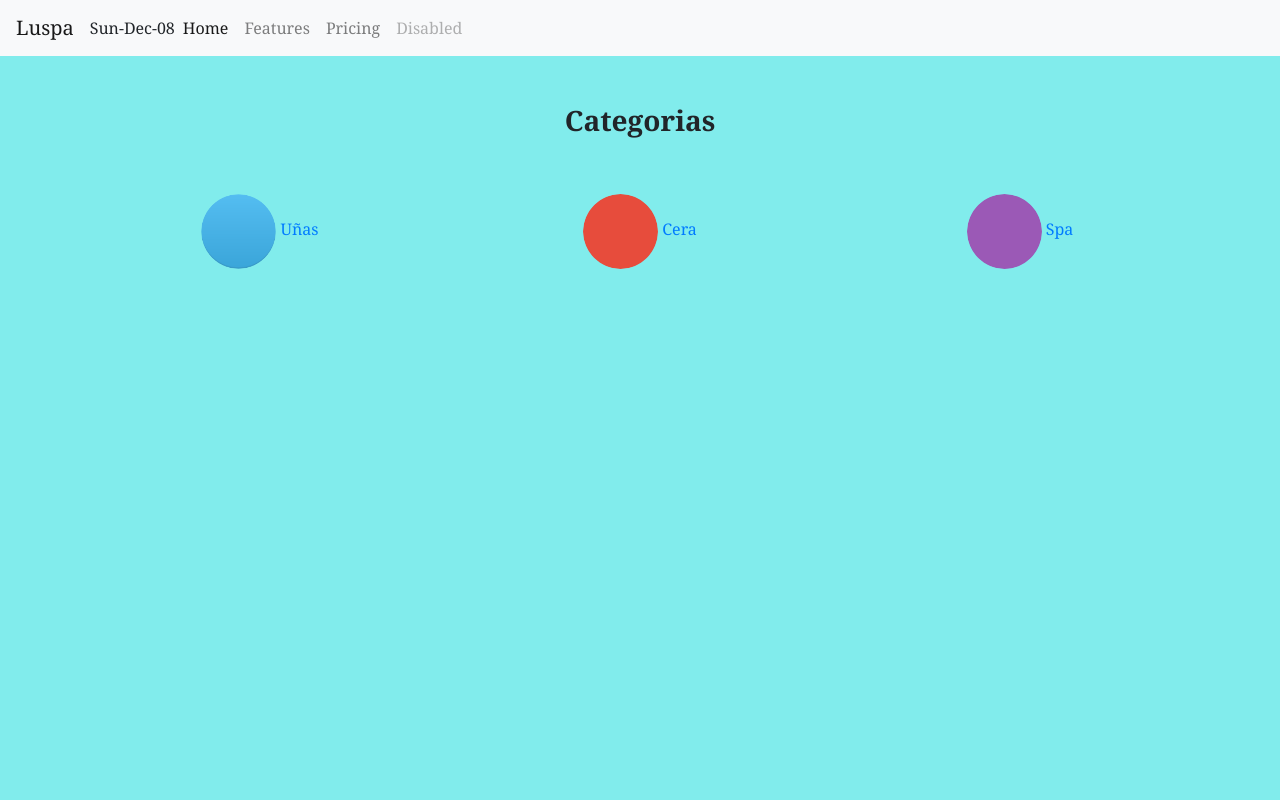
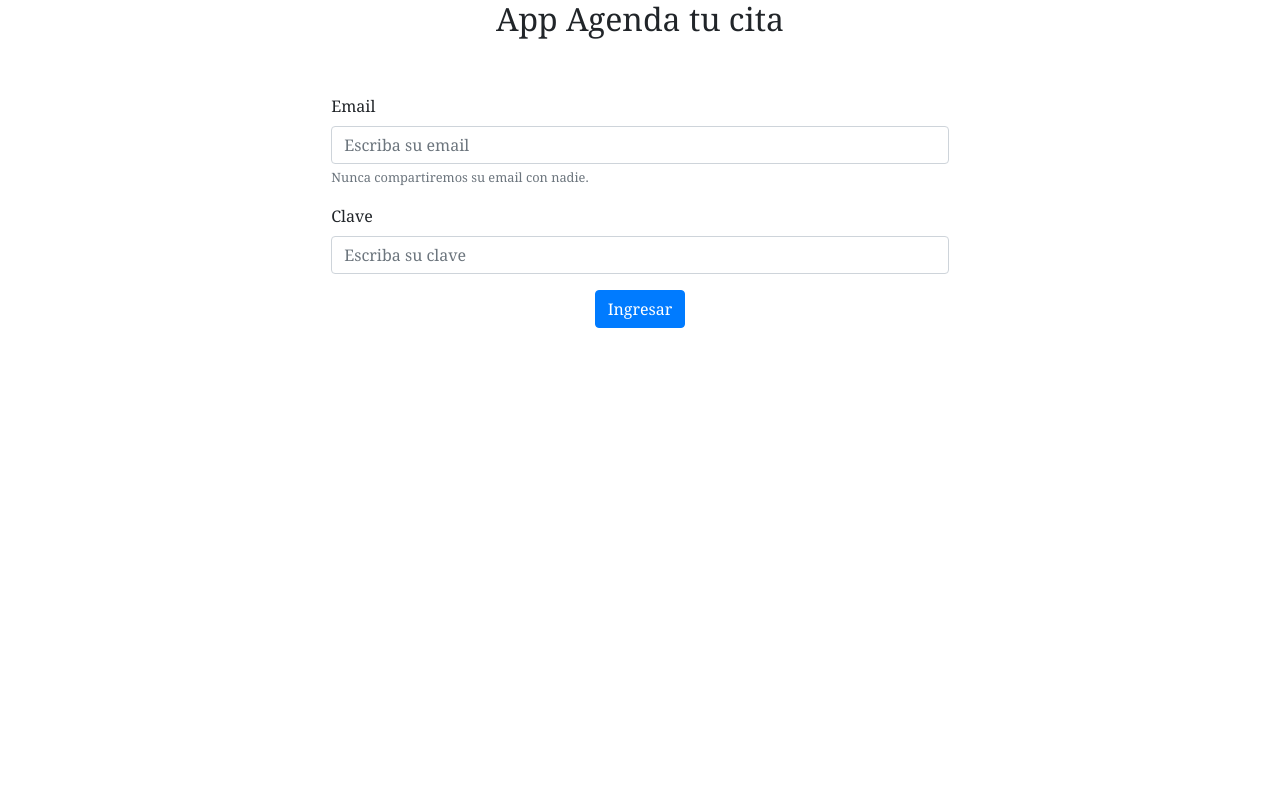
Before and after one commit to bcarlu/agenda-citas, a PHP site: page / in a window 1280 px wide. Run offline with PHP 8.4, Linux system fonts and the light colour scheme.

Commit message:
Se crean archivos para la gestion de las sesiones y se aplican estilos.

```diff
--- a/head.php
+++ b/head.php
@@ -1,7 +1,9 @@
+<?php session_start(); ?>
+
 <!DOCTYPE html>
 <html lang="es">
 <head>
-<meta charset="UTF-8">
+	<meta charset="UTF-8">
 	<meta name="viewport" content="width=device-width, initial-scale=1.0">
 	<meta http-equiv="X-UA-Compatible" content="ie=edge">
 	<title>Reserva de turnos</title>
--- a/index.php
+++ b/index.php
@@ -1,26 +1,36 @@
-<?php include_once'head.php';?>
+<!DOCTYPE html>
+<html lang="es">
+<head>
+    <meta charset="UTF-8">
+    <meta name="viewport" content="width=device-width, initial-scale=1.0">
+    <meta http-equiv="X-UA-Compatible" content="ie=edge">
+    <title>Login</title>
+    <link rel="stylesheet" href="css/estilos.css">
+	<link href="https://fonts.googleapis.com/css?family=Noto+Serif:400,400i,700,700i&display=swap" rel="stylesheet">
+    <link rel="stylesheet" href="https://stackpath.bootstrapcdn.com/bootstrap/4.3.1/css/bootstrap.min.css" integrity="sha384-ggOyR0iXCbMQv3Xipma34MD+dH/1fQ784/j6cY/iJTQUOhcWr7x9JvoRxT2MZw1T" crossorigin="anonymous">
+    <script src="https://code.jquery.com/jquery-3.3.1.slim.min.js" integrity="sha384-q8i/X+965DzO0rT7abK41JStQIAqVgRVzpbzo5smXKp4YfRvH+8abtTE1Pi6jizo" crossorigin="anonymous"></script>
+    <script src="https://cdnjs.cloudflare.com/ajax/libs/popper.js/1.14.7/umd/popper.min.js" integrity="sha384-UO2eT0CpHqdSJQ6hJty5KVphtPhzWj9WO1clHTMGa3JDZwrnQq4sF86dIHNDz0W1" crossorigin="anonymous"></script>
+    <script src="https://stackpath.bootstrapcdn.com/bootstrap/4.3.1/js/bootstrap.min.js" integrity="sha384-JjSmVgyd0p3pXB1rRibZUAYoIIy6OrQ6VrjIEaFf/nJGzIxFDsf4x0xIM+B07jRM" crossorigin="anonymous"></script>
+</head>
+<body>
+    <div class="container">
+        <h2 class="text-center pb-5">App Agenda tu cita</h2>
 
-<body class="categorias">
-    <?php include_once'navbar.php';?>
-    <div class="container">
-        <div class="row">
-            <div class="col text-center py-5">
-                <h3 class="hcate">Categorias</h3>
+        <form action="php/validacion.php" method="post">
+            <div class="form-group mx-auto col-7">
+                <label for="exampleInputEmail1">Email</label>
+                <input type="email" class="form-control" id="email" aria-describedby="emailHelp" name="email"placeholder="Escriba su email">
+                <small id="emailHelp" class="form-text text-muted">Nunca compartiremos su email con nadie.</small>
             </div>
-        </div>
-        <div class="row text-center">
-            <div class="col">
-            <a href="servicios.php?cat=unas"><img src="img/circle3498db.png" width="75" height="75" alt="..." class="rounded-circle">
-            Uñas</a>
+            <div class="form-group mx-auto col-7">
+                <label for="exampleInputPassword1">Clave</label>
+                <input type="password" class="form-control" id="clave" name="clave" placeholder="Escriba su clave">
             </div>
-            <div class="col">
-            <a href="servicios.php?cat=cera"><img src="img/circlee74c3c.png" width="75" height="75" alt="..." class="rounded-circle">
-            Cera</a>
+            <div class="mx-auto col-7 text-center">
+            <button type="submit" class="btn btn-primary">Ingresar</button>
             </div>
-            <div class="col">
-            <a href="servicios.php?cat=spa"><img src="img/circle9b59b6.png" width="75" height="75" alt="..." class="rounded-circle">
-            Spa</a>
-            </div>
-        </div>
+        </form>
+
     </div>
 </body>
+</html>
--- a/navbar.php
+++ b/navbar.php
@@ -1,5 +1,5 @@
 <nav class="navbar navbar-expand-lg navbar-light bg-light">
-    <a class="navbar-brand" href="index.php">Luspa</a>
+    <a class="navbar-brand" href="categorias.php">Luspa</a>
     <span><?php echo date('D-M-d');?></span>
     <button class="navbar-toggler" type="button" data-toggle="collapse" data-target="#navbarNav" aria-controls="navbarNav" aria-expanded="false" aria-label="Toggle navigation">
         <span class="navbar-toggler-icon"></span>
--- /dev/null
+++ b/navsesion.php
@@ -0,0 +1,5 @@
+<!--Nombre del usuario actual y boton para cerrar sesion-->
+<div class="btn btn-primary text-wrap" style="width:150px;">
+   <small><b>Bienvenido - <?php echo $_SESSION['username']; ?></b></small>
+</div>
+<a class="btn btn-danger float-right" href="php/cerrarSesion.php"><small><b>Cerrar sesion</b></small></a>
--- /dev/null
+++ b/php/confirmAgenda.php
@@ -0,0 +1 @@
+<?php
```
Also changed, not shown: agenda.php (+14 -1 lines), categorias.php (added, +40 -0 lines), confirmacion.php (+12 -4 lines), php/cerrarSesion.php (added, +7 -0 lines), php/validacion.php (added, +19 -0 lines), servicios.php (+11 -1 lines).
